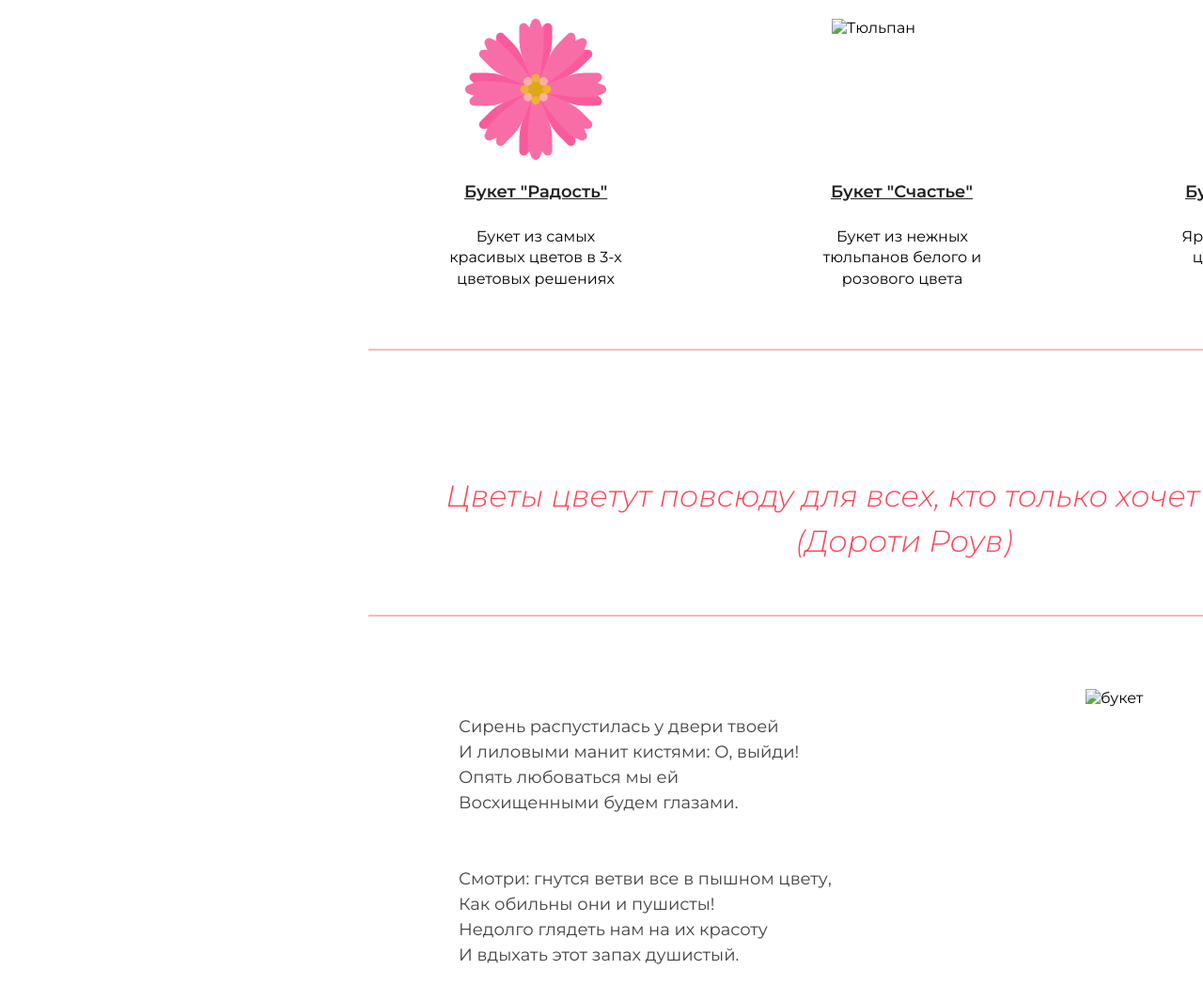
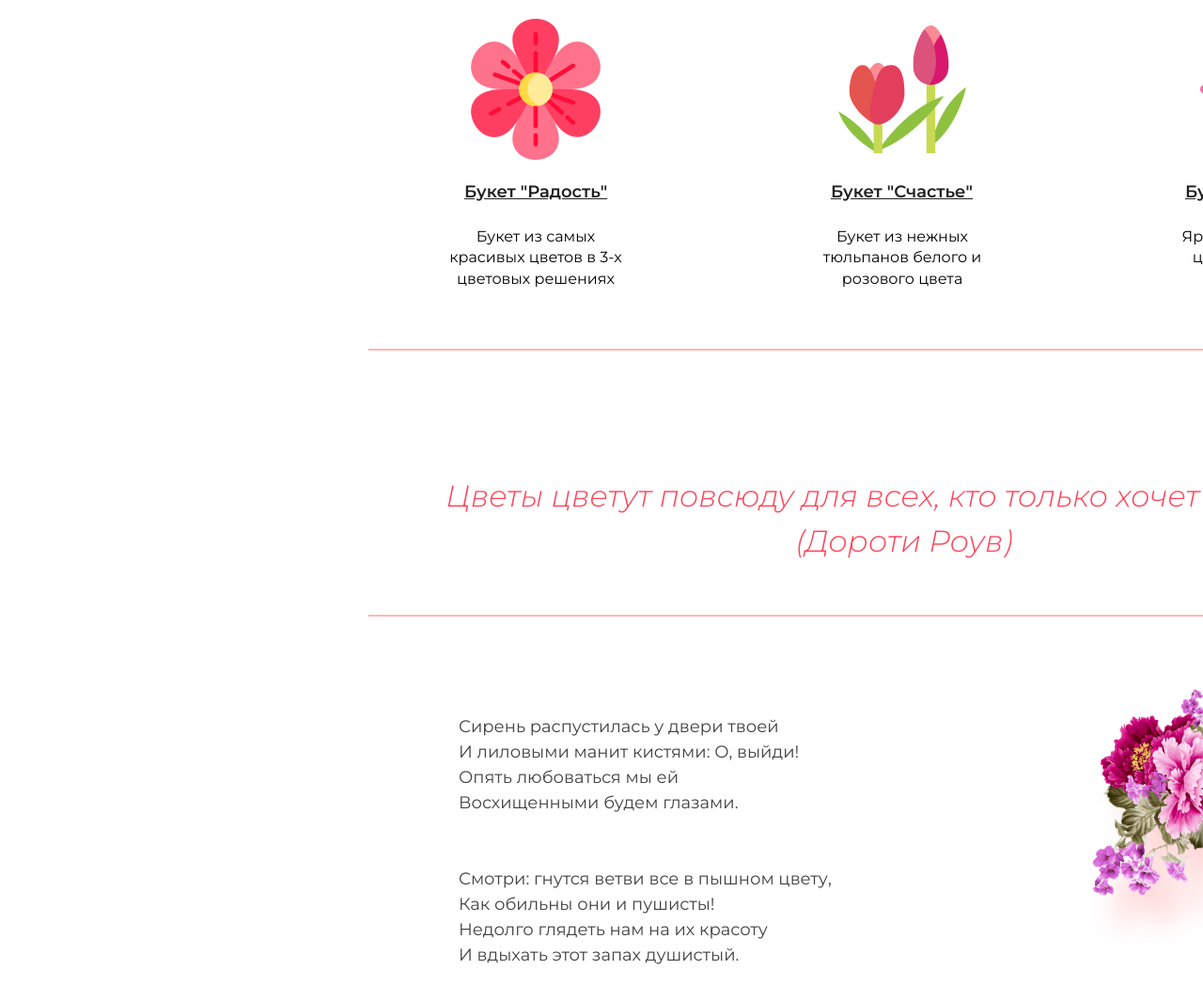
Before and after one commit to AleksandrMashkov/JS2021, a plain HTML site: page HTML_CSS/leson2/home_work/indexp.html in a window 1280 px wide. Shown: the part 235-1300 px from the top of the page at 94% size. Drawn offline with Linux system fonts and the light colour scheme.

Commit message:
<div>&<p>

```diff
--- a/HTML_CSS/leson2/home_work/indexp.html
+++ b/HTML_CSS/leson2/home_work/indexp.html
@@ -45,7 +45,7 @@
         Недолго глядеть нам на их красоту <br>
         И вдыхать этот запах душистый.<br>
     </p>
-    <img class="buket" src="./img_flowers/buket.jpg" alt="букет">
+    <img class="buket" src="./img_flowers/img_buket.jpg" alt="букет">
 
 </section>
 
@@ -56,8 +56,8 @@
   <li><a class="bouquet_happiness bouquet_joy" href="">Букет "Счастье"</a></li>
   <li><a class="bouquet_party bouquet_joy" href="">Букет "Вечеринка"</a></li>
     <img class="img_romashka" src="./img_flowers/img_romahra.jpg" alt="Цветок">
-    <img class="img_tulpan img_romashka" src="./img_flowers/tulip.jpg" alt="Тюльпан" >
-    <img class="img_cosmos img_romashka" src="./img_flowers/img_pink.jpg"  alt="цветок розовый">
+    <img class="img_tulpan img_romashka" src="./img_flowers/img_tulip.jpg" alt="Тюльпан" >
+    <img class="img_pink img_romashka" src="./img_flowers/img_pink.jpg"  alt="цветок розовый">
      <p class="description_joy">
         Букет из самых <br>
         красивых цветов в 3-х <br>
```
